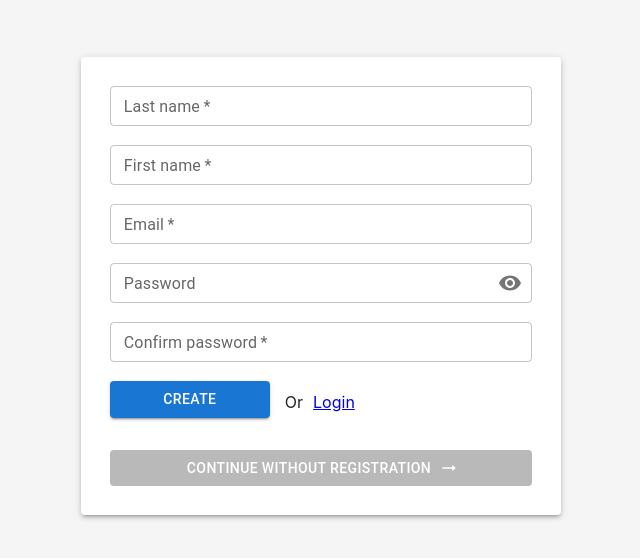
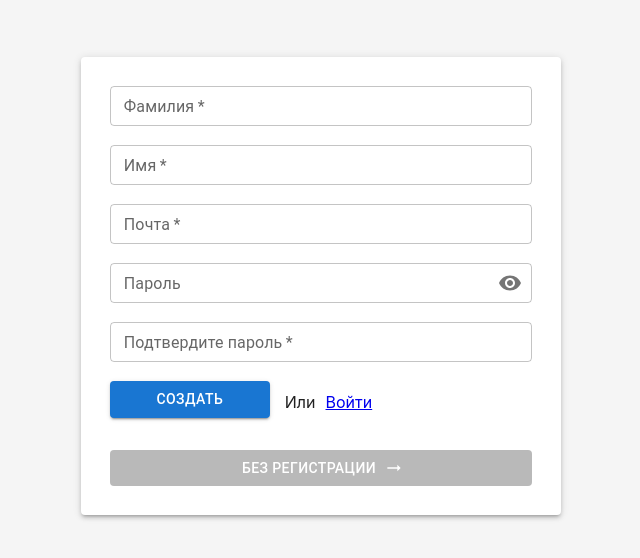
Before and after one commit to vyura06/production_version, a React (Create React App) app in the folder client/: page /registration in a window 1280 px wide. Shown: the part 114-672 px from the top of the page, without its empty margins (319-959 px from the left). Built offline with nearby package versions, Linux system fonts and the light colour scheme; no server answers.

Commit message:
Added translation
Update build. Added translation.

```diff
--- a/client/package.json
+++ b/client/package.json
@@ -14,10 +14,15 @@
     "axios": "^0.27.2",
     "chokidar": "^3.5.3",
     "firebase": "^9.9.0",
+    "i18next": "^21.10.0",
+    "i18next-browser-languagedetector": "^6.1.8",
+    "i18next-http-backend": "^1.4.4",
+    "i18next-xhr-backend": "^3.2.2",
     "react": "^18.1.0",
     "react-bootstrap": "^2.5.0",
     "react-dom": "^18.1.0",
     "react-hook-form": "^7.32.2",
+    "react-i18next": "^11.18.6",
     "react-router-dom": "^6.3.0",
     "react-scripts": "5.0.1",
     "web-vitals": "^2.1.4"
--- /dev/null
+++ b/client/public/locales/ru/translation.json
@@ -0,0 +1,87 @@
+{
+    "main":{
+        "top5": "Топ 5:",
+        "lastAdded":"Последние:",
+        "nodata": "Нет данных",
+        "tags": "Облако тегов",
+        "search":"Поиск"
+    },
+
+    "columns":{
+        "name":"Имя",
+        "topic":"Топик",
+        "author":"Автор",
+        "itemsCount":"Количество",
+        "created":"Создан",
+        "link":"Ссылка"
+    },
+
+    "translations":{
+        "lng":"Ru",
+        "ru":"Ru",
+        "en":"En"
+    },
+
+    "admin":{
+        "block/unblock":"Заблокировать/Разблокировать",
+        "give/remove":"Дать/удалить статус админа",
+        "delete":"Удалить выбранных пользователей",
+        "columns":{
+            "id":"ID",
+            "lastName":"Фамилия",
+            "firstName":"Имя",
+            "email":"Почта",
+            "password":"Пароль",
+            "admin":"Админ",
+            "blocked":"Заблокирован",
+            "created":"Создан",
+            "lastVisit":"Последний визит"
+        }
+    },
+
+    "authenfication":{
+        "login":{
+            "password":"Пароль",
+            "email":"Почта",
+            "login":"Войти",
+            "or":"Или",
+            "new":"Создать аккаунт",
+            "noLogin":"Без регистрации"
+        },
+        "registration":{
+            "lastName":"Фамилия",
+            "firstName":"Имя",
+            "email":"Почта",
+            "password":"Пароль",
+            "confirm":"Подтвердите пароль",
+            "create":"Создать",
+            "or":"Или",
+            "login":"Войти",
+            "noLogin":"Без регистрации"
+        }
+    },
+
+    "collection":{
+
+        "":"",
+        "":"",
+        "":"",
+        "":"",
+        "":"",
+        "":"",
+        "":"",
+
+        "":{
+            "":"",
+            "":"",
+            "":"",
+            "":"",
+            "":"",
+            "":"",
+            "":"",
+            "":"",
+            "":""
+
+        }
+    }
+}
--- a/client/src/pages/admin/AdminPanel.jsx
+++ b/client/src/pages/admin/AdminPanel.jsx
@@ -9,7 +9,13 @@ import SupervisorAccountIcon from '@mui/icons-material/SupervisorAccount';
 import usersService from "../../service/users.service";
 import "./admin.css";
 
+import {useTranslation} from "react-i18next";
+import "../../tranlations/i18next";
+
 function AdminPanel({ currentUser, setCurrentUser }) {
+
+  const {t} = useTranslation();
+
   const [users, setUsers] = useState([]);
   const [selectedUsers, setSelectedUsers] = useState([]);
   const navigate = useNavigate();
@@ -44,18 +50,18 @@ function AdminPanel({ currentUser, setCurrentUser }) {
   const getBoleanFormat = (value) => value ? "✔" : "✖";
 
   const columns = [
-    { field: 'id', headerName: 'ID', width: 80 },
-    { field: 'last_name', headerName: 'Last name', width: 130 },
-    { field: 'first_name', headerName: 'First name', width: 130 },
-    { field: 'email', headerName: 'Email', width: 130 },
-    { field: 'password', headerName: 'Password', width: 130 },
-    { field: 'is_admin', headerName: 'Admin', width: 80,
+    { field: 'id', headerName: t("admin.columns.id"), width: 80 },
+    { field: 'last_name', headerName: t("admin.columns.lastName"), width: 130 },
+    { field: 'first_name', headerName: t("admin.columns.firstName"), width: 130 },
+    { field: 'email', headerName: t("admin.columns.email"), width: 130 },
+    { field: 'password', headerName: t("admin.columns.password"), width: 130 },
+    { field: 'is_admin', headerName: t("admin.columns.admin"), width: 80,
       valueGetter: (params) => getBoleanFormat(params.row.is_admin) },
-    { field: 'is_blocked', headerName: 'Blocked', width: 80,
+    { field: 'is_blocked', headerName: t("admin.columns.blocked"), width: 80,
       valueGetter: (params) => getBoleanFormat(params.row.is_blocked) },
-    { field: 'created_date', headerName: 'Created', width: 200,
+    { field: 'created_date', headerName: t("admin.columns.created"), width: 200,
       valueGetter: (params) => getDateFormat(params.row.created_date)},
-    { field: 'last_visit', headerName: 'Last visit', width: 200,
+    { field: 'last_visit', headerName: t("admin.columns.lastVisit"), width: 200,
     valueGetter: (params) => getDateFormat(params.row.last_visit) },
   ];
 
@@ -137,19 +143,19 @@ function AdminPanel({ currentUser, setCurrentUser }) {
               <ListItemIcon>
                 <BlockIcon fontSize="small" />
               </ListItemIcon>
-              <ListItemText>Block/Unblock users</ListItemText>
+              <ListItemText>{t("admin.block/unblock")}</ListItemText>
             </MenuItem>
             <MenuItem onClick={handleChangeAdminStatus}>
               <ListItemIcon>
                 <SupervisorAccountIcon fontSize="small" />
               </ListItemIcon>
-              <ListItemText>Give/remove admin status</ListItemText>
+              <ListItemText>{t("admin.give/remove")}</ListItemText>
             </MenuItem>
             <MenuItem onClick={handleDeleteUsers}>
               <ListItemIcon>
                 <DeleteIcon fontSize="small" />
               </ListItemIcon>
-              <ListItemText>Delete selected users</ListItemText>
+              <ListItemText>{t("admin.delete")}</ListItemText>
             </MenuItem>
           </Menu>
         </div>
--- a/client/src/pages/authenfication/Login.jsx
+++ b/client/src/pages/authenfication/Login.jsx
@@ -15,7 +15,13 @@ import { Link, useNavigate } from 'react-router-dom';
 import usersService from "../../service/users.service";
 import "./auth.css";
 
+import {useTranslation} from "react-i18next";
+import "../../tranlations/i18next";
+
 function Login({ setCurrentUser }) {
+
+  const {t} = useTranslation();
+
   const { register, handleSubmit } = useForm();
   const [showPassword, setShowPassword] = useState(false);
   const [errorMessage, setErrorMessage] = useState(null);
@@ -45,7 +51,7 @@ function Login({ setCurrentUser }) {
 
         <TextField
           size="small"
-          label="Email"
+          label={t("authenfication.login.email")}
           variant="outlined"
           className="auth-form__input"
           autoComplete="off"
@@ -55,7 +61,7 @@ function Login({ setCurrentUser }) {
         />
 
         <FormControl size="small" variant="outlined" className="auth-form__input">
-          <InputLabel htmlFor="outlined-adornment-password">Password</InputLabel>
+          <InputLabel htmlFor="outlined-adornment-password">{t("authenfication.login.password")}</InputLabel>
           <OutlinedInput
             id="outlined-adornment-password"
             type={showPassword ? 'text' : 'password'}
@@ -73,7 +79,7 @@ function Login({ setCurrentUser }) {
                 </IconButton>
               </InputAdornment>
             }
-            label="Password"
+            label={t("authenfication.login.password")}
           />
         </FormControl>
 
@@ -84,10 +90,10 @@ function Login({ setCurrentUser }) {
           style={{ marginRight: 15 }}
           disabled={disableSubmit}
         >
-          Login
+          {t("authenfication.login.login")}
         </Button>
-        <span style={{ marginRight: 10 }}>Or</span>
-        <Link to="/registration">Create new</Link>
+        <span style={{ marginRight: 10 }}>{t("authenfication.login.or")}</span>
+        <Link to="/registration">{t("authenfication.login.new")}</Link>
 
         {errorMessage && <div className="error-message">{errorMessage}</div>}
 
@@ -98,7 +104,7 @@ function Login({ setCurrentUser }) {
         onClick={() => navigate("/")}
         disableElevation
       >
-        Continue without authentification
+        {t("authenfication.login.noLogin")}
       </Button>
       </Paper>
     </div>
--- a/client/src/pages/authenfication/Registration.jsx
+++ b/client/src/pages/authenfication/Registration.jsx
@@ -15,7 +15,13 @@ import usersService from "../../service/users.service";
 import { Link, useNavigate } from 'react-router-dom';
 import "./auth.css";
 
+import {useTranslation} from "react-i18next";
+import "../../tranlations/i18next";
+
 function Registration() {
+
+  const {t} = useTranslation();
+
   const [showPassword, setShowPassword] = useState(false);
   const { register, handleSubmit } = useForm();
   const [errorMessage, setErrorMessage] = useState(null);
@@ -50,7 +56,7 @@ function Registration() {
 
         <TextField
           size="small"
-          label="Last name"
+          label={t("authenfication.registration.lastName")}
           variant="outlined"
           className="auth-form__input"
           required
@@ -60,7 +66,7 @@ function Registration() {
 
         <TextField
           size="small"
-          label="First name"
+          label={t("authenfication.registration.firstName")}
           variant="outlined"
           className="auth-form__input"
           required
@@ -70,7 +76,7 @@ function Registration() {
 
         <TextField
           size="small"
-          label="Email"
+          label={t("authenfication.registration.email")}
           variant="outlined"
           className="auth-form__input"
           autoComplete="off"
@@ -80,7 +86,7 @@ function Registration() {
         />
 
         <FormControl size="small" variant="outlined" className="auth-form__input">
-          <InputLabel htmlFor="outlined-adornment-password">Password</InputLabel>
+          <InputLabel htmlFor="outlined-adornment-password">{t("authenfication.registration.password")}</InputLabel>
           <OutlinedInput
             id="outlined-adornment-password"
             type={showPassword ? 'text' : 'password'}
@@ -105,7 +111,7 @@ function Registration() {
         <TextField
           type="password"
           size="small"
-          label="Confirm password"
+          label={t("authenfication.registration.confirm")}
           variant="outlined"
           className="auth-form__input"
           required
@@ -120,10 +126,10 @@ function Registration() {
           style={{ marginRight: 15 }}
           disabled={disableSubmit}
         >
-          Create
+          {t("authenfication.registration.create")}
         </Button>
-        <span style={{ marginRight: 10 }}>Or</span>
-        <Link to="/login">Login</Link>
+        <span style={{ marginRight: 10 }}>{t("authenfication.registration.or")}</span>
+        <Link to="/login">{t("authenfication.registration.login")}</Link>
 
         {errorMessage && <div className="error-message">{errorMessage}</div>}
         <Button
@@ -133,7 +139,7 @@ function Registration() {
         onClick={() => navigate("/")}
         disableElevation
       >
-        Continue without registration
+        {t("authenfication.registration.noLogin")}
       </Button>
       </Paper>
     </div>
--- /dev/null
+++ b/client/src/tranlations/i18next.js
@@ -0,0 +1,25 @@
+import i18n from 'i18next'
+import Backend from 'i18next-http-backend'
+import LanguageDetector from 'i18next-browser-languagedetector';
+
+import { initReactI18next } from 'react-i18next'
+
+i18n
+  .use(Backend)
+  .use(LanguageDetector)
+  .use(initReactI18next)
+  .init({
+    lng: 'ru',
+    whitelist:['en', 'ru'],
+    detection: {
+        order:['localStorage', 'cookie'],
+        caches:['localStorage', 'cookie']
+    },
+    fallbackLng: 'ru',
+    debug: false,
+    interpolation: {
+      escapeValue: false,
+    }
+  })
+
+export default i18n
--- a/package.json
+++ b/package.json
@@ -19,6 +19,7 @@
     "multer": "^1.4.5-lts.1",
     "pg": "^8.8.0",
     "pg-hstore": "^2.3.4",
+    "react-bootstrap": "^2.5.0",
     "sequelize": "^6.23.2",
     "start": "^5.1.0"
   }
```
Also changed, not shown: client/public/locales/en/translation.json (added, +64 -0 lines), client/src/App.js (+4 -4 lines), client/src/pages/main/MainPage.jsx (+11 -8 lines), client/src/pages/navbar/Nav.jsx (+33 -7 lines), 12 other files (tests, documents, lock files or other folders).
